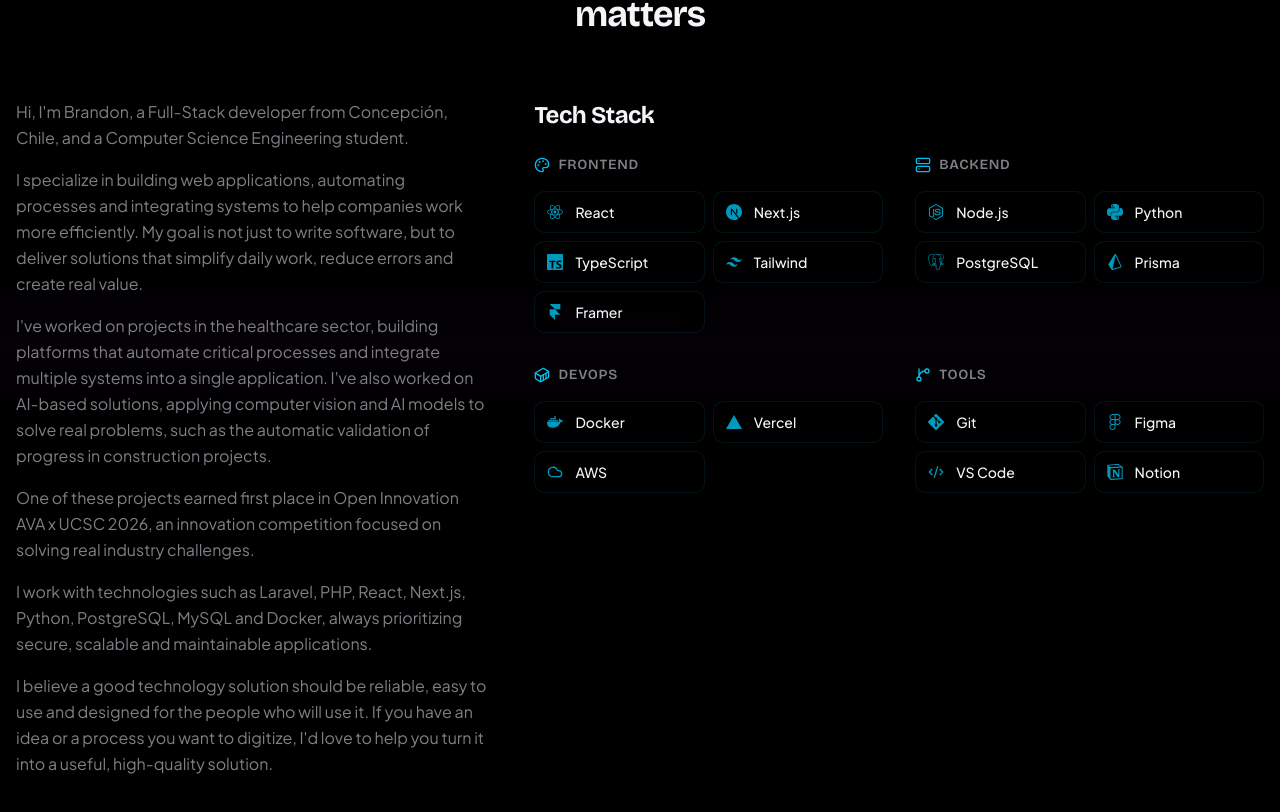
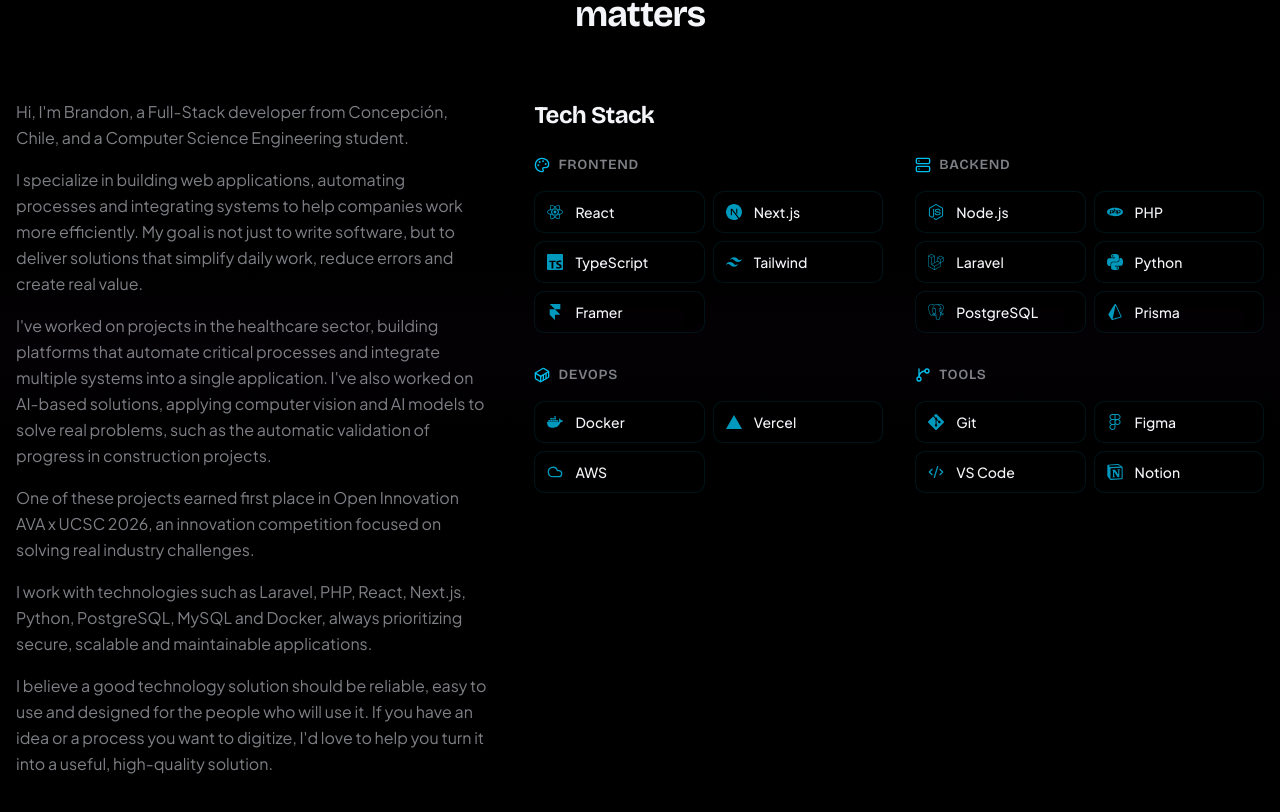
Before and after one commit to bmartinezr1/Pagina-web, a Next.js app: page /en in a window 1280 px wide. Shown: the part 3161-3973 px from the top of the page. Built offline with nearby package versions, Linux system fonts and the light colour scheme.

Commit message:
Añadir nuevas tecnologias al backend

```diff
--- a/src/data/technologies.ts
+++ b/src/data/technologies.ts
@@ -1,6 +1,6 @@
 import type { ComponentType } from 'react'
 import { Palette, Server, Container, GitBranch, Cloud, Code2, type LucideIcon } from 'lucide-react'
-import { SiReact, SiNextdotjs, SiTypescript, SiTailwindcss, SiFramer, SiNodedotjs, SiPython, SiPostgresql, SiPrisma, SiDocker, SiVercel, SiGit, SiFigma, SiNotion } from 'react-icons/si'
+import { SiReact, SiNextdotjs, SiTypescript, SiTailwindcss, SiFramer, SiNodedotjs, SiPython, SiPostgresql, SiPrisma, SiDocker, SiVercel, SiGit, SiFigma, SiNotion, SiPhp, SiLaravel } from 'react-icons/si'
 
 export type TechItem = {
   name: string
@@ -31,6 +31,8 @@
     icon: Server,
     items: [
       { name: 'Node.js', level: 90, icon: SiNodedotjs },
+      { name: 'PHP', level: 85, icon: SiPhp },
+      { name: 'Laravel', level: 85, icon: SiLaravel },
       { name: 'Python', level: 75, icon: SiPython },
       { name: 'PostgreSQL', level: 85, icon: SiPostgresql },
       { name: 'Prisma', level: 85, icon: SiPrisma },
```
